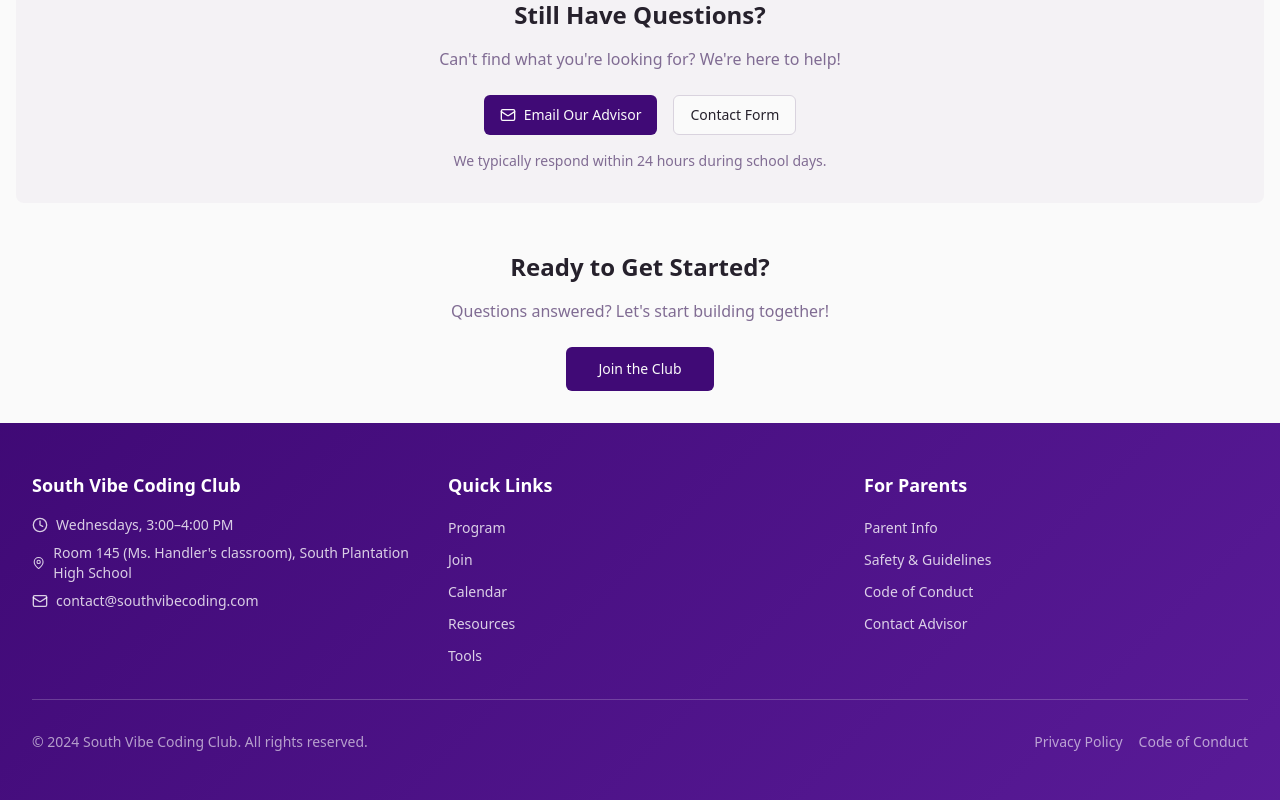
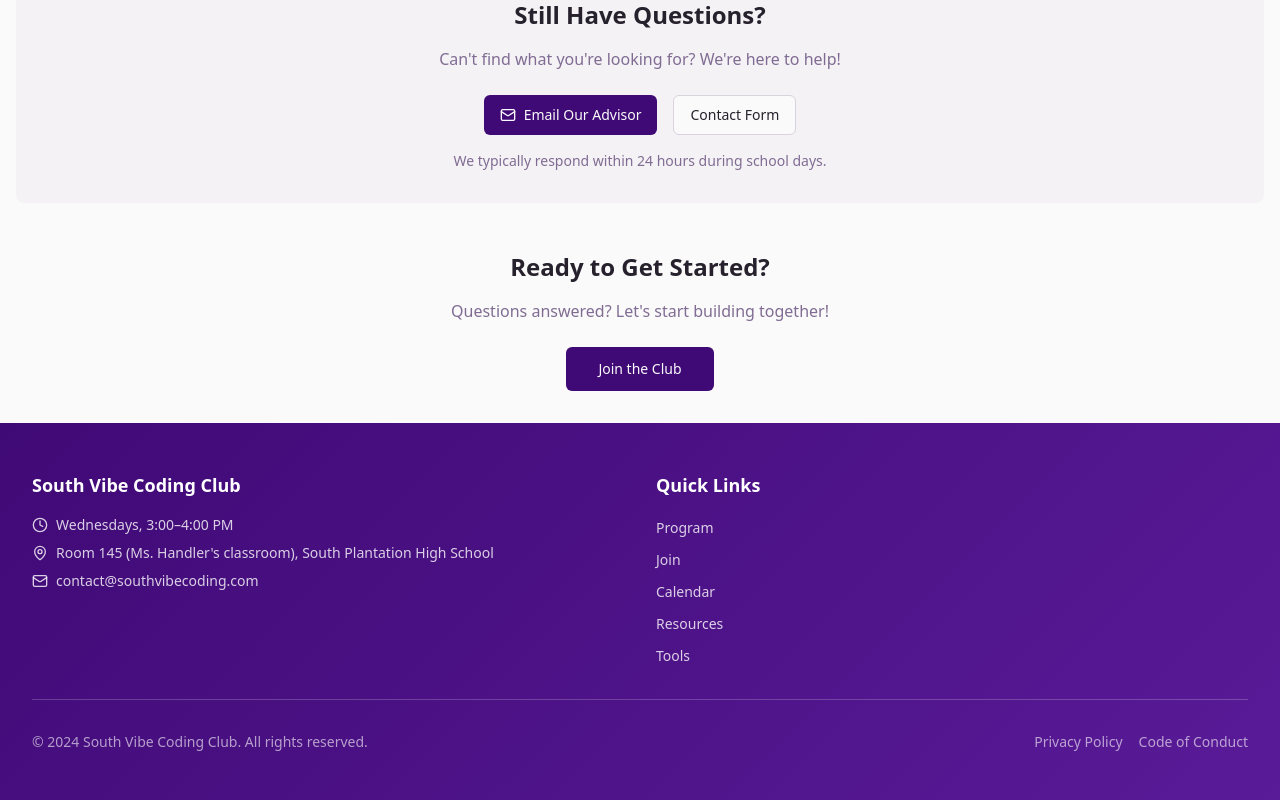
Before and after one commit to charleshappy07/south-vibe-coding, a React (Vite) app: page /faq in a window 1280 px wide. Shown: the part 1846-2646 px from the top of the page. Built offline with nearby package versions, Linux system fonts and the light colour scheme.

Commit message:
Remove footer elements
Removed the "For Parents" section from the bottom of the page.

```diff
--- a/src/components/Footer.tsx
+++ b/src/components/Footer.tsx
@@ -12,17 +12,11 @@ const Footer = () => {
     { name: "Tools", href: "/tools" }
   ];
 
-  const parentLinks = [
-    { name: "Parent Info", href: "/parents" },
-    { name: "Safety & Guidelines", href: "/about#safety" },
-    { name: "Code of Conduct", href: "/conduct" },
-    { name: "Contact Advisor", href: "/contact" }
-  ];
 
   return (
     <footer className="bg-gradient-hero text-white">
       <div className="container mx-auto px-4 sm:px-6 lg:px-8 py-12">
-        <div className="grid md:grid-cols-3 gap-8">
+        <div className="grid md:grid-cols-2 gap-8">
           {/* Club Info */}
           <div className="space-y-4">
             <h3 className="text-lg font-semibold mb-4">South Vibe Coding Club</h3>
@@ -59,22 +53,6 @@ const Footer = () => {
             </ul>
           </div>
 
-          {/* Parent Resources */}
-          <div>
-            <h3 className="text-lg font-semibold mb-4">For Parents</h3>
-            <ul className="space-y-2">
-              {parentLinks.map((link) => (
-                <li key={link.name}>
-                  <Link
-                    to={link.href}
-                    className="text-sm text-white/80 hover:text-white transition-colors"
-                  >
-                    {link.name}
-                  </Link>
-                </li>
-              ))}
-            </ul>
-          </div>
 
         </div>
 
```
